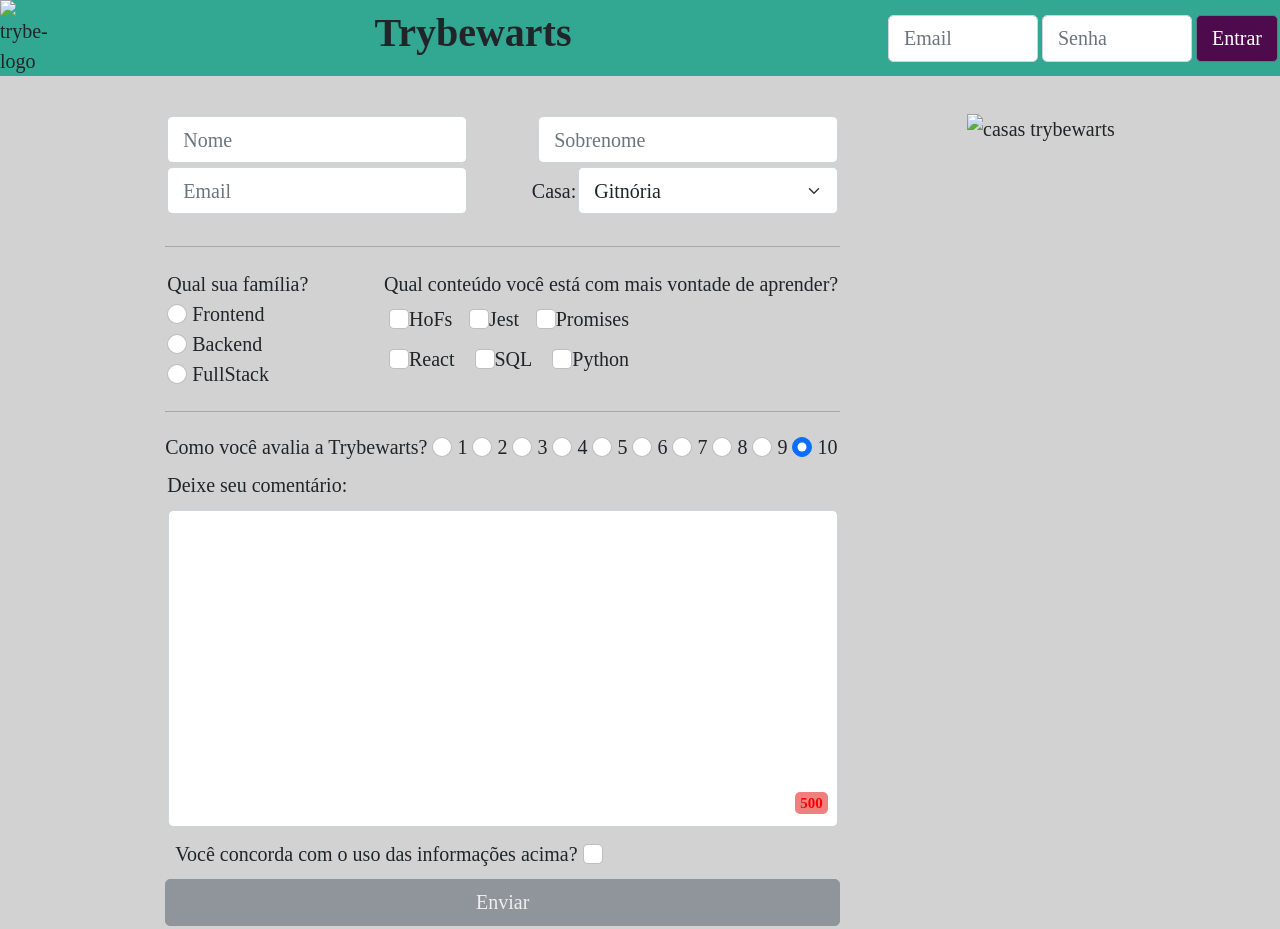
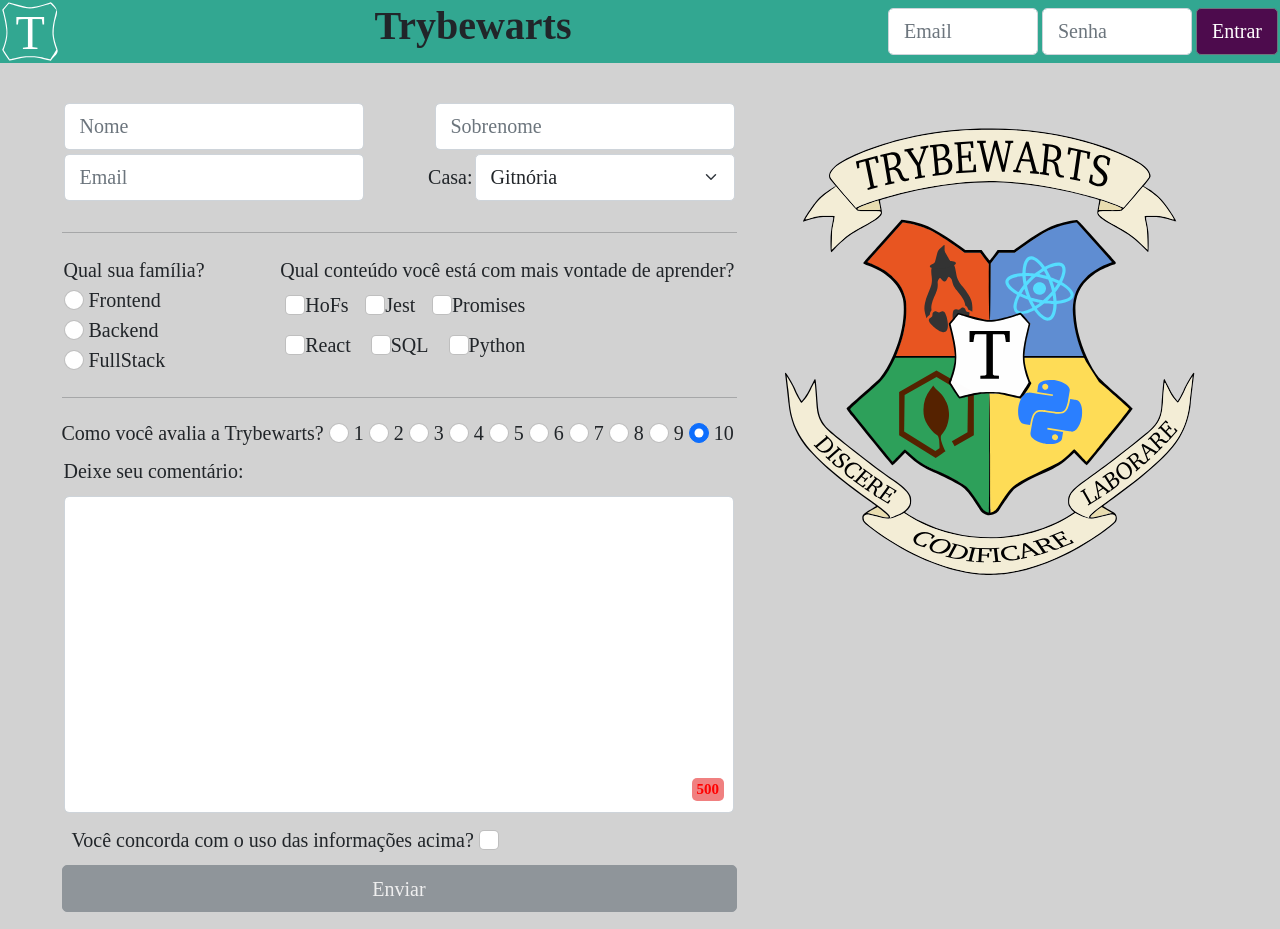
Before and after one commit to Maysa-B/trybewarts, a plain HTML site: page index.html in a window 1280 px wide. Shown: the top 929 px of the page. Drawn offline with nearby package versions, Linux system fonts and the light colour scheme; the site is published under a folder, as on GitHub Pages, so addresses that start at the root find nothing.

Commit message:
Update: importações

```diff
--- a/index.html
+++ b/index.html
@@ -17,7 +17,7 @@
 
 <body>
     <header class="header">
-        <img src="/trybewarts-header-logo.svg" alt="trybe-logo" class="trybewarts-header-logo">
+        <img src="trybewarts-header-logo.svg" alt="trybe-logo" class="trybewarts-header-logo">
 
         <h1 id="trybewarts-header-title">Trybewarts</h1>
 
@@ -146,7 +146,7 @@
             <button disabled class="btn btn-secondary division" id="submit-btn" type="submit">Enviar</button>
         </form>
 
-        <img src="/trybewarts-colored.svg" alt="casas trybewarts" id="trybewarts-forms-logo">
+        <img src="trybewarts-colored.svg" alt="casas trybewarts" id="trybewarts-forms-logo">
 
     </main>
 
```
Also changed, not shown: 1 other file.
